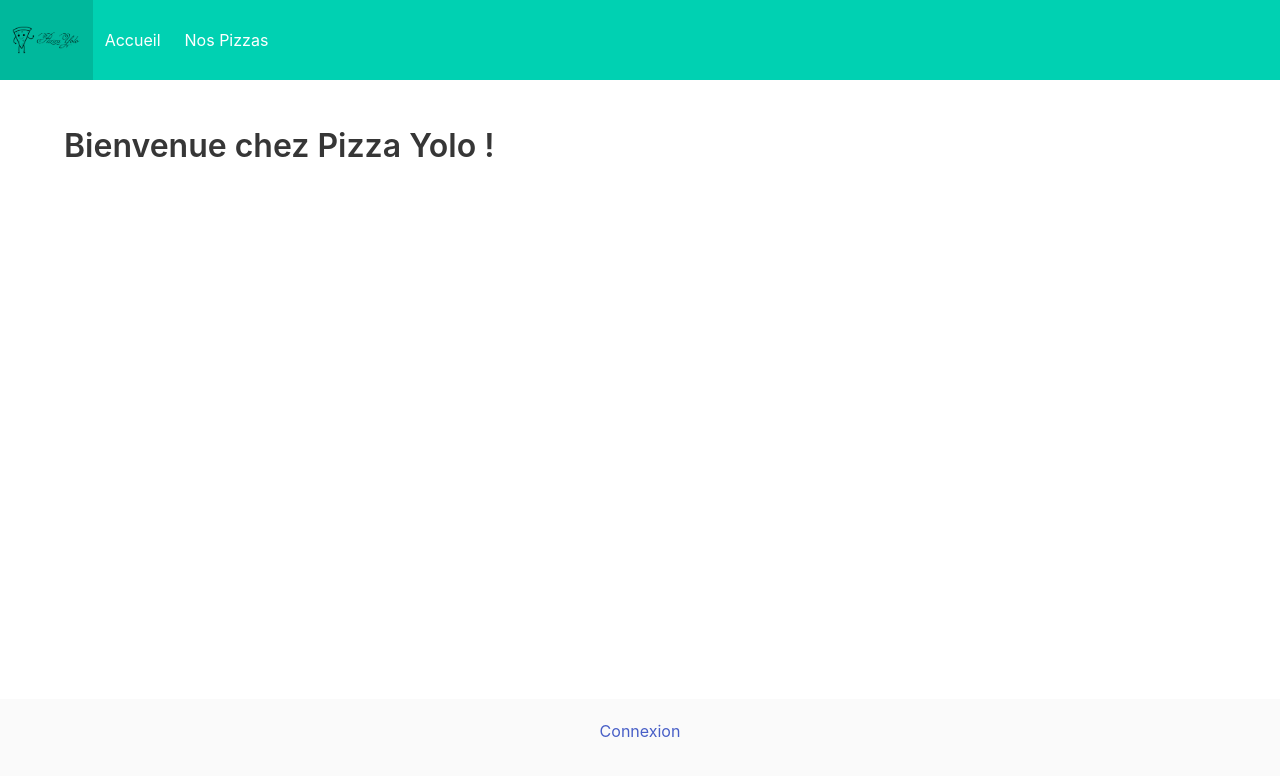
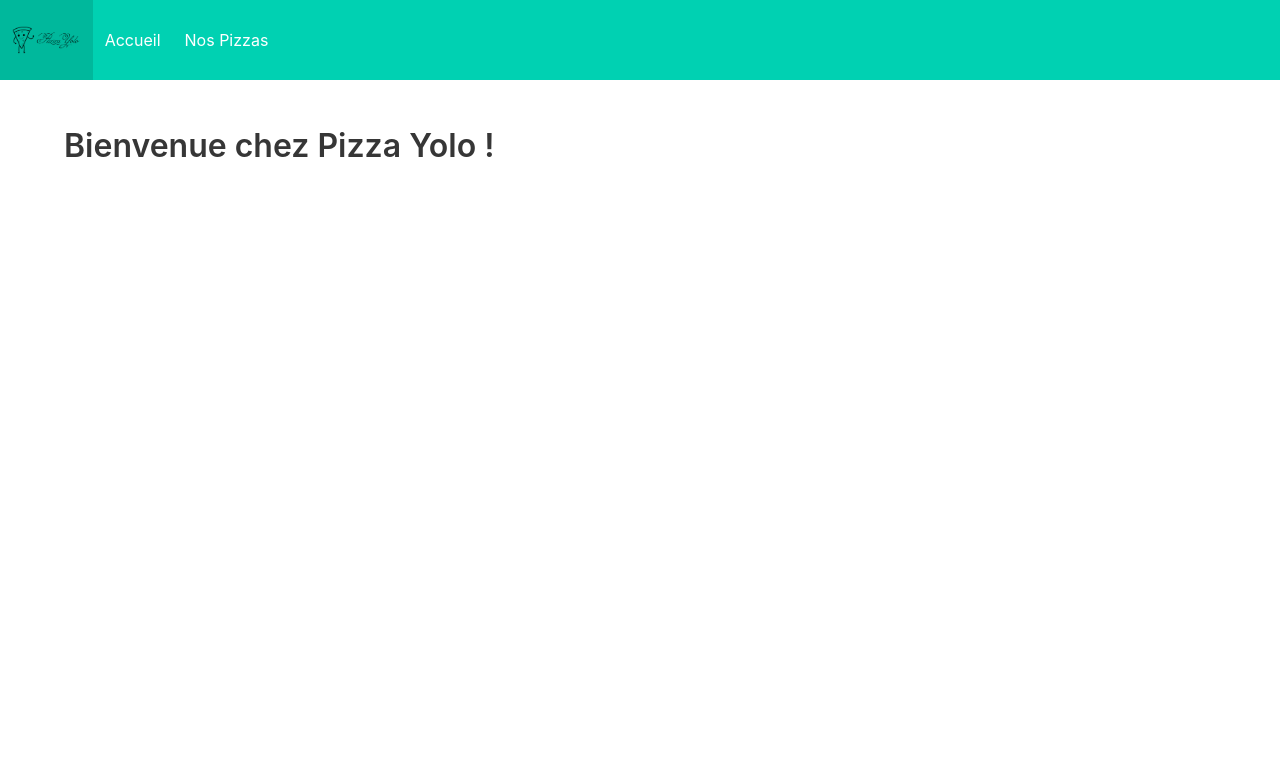
Before and after one commit to kvalium/react-scratch, a React app: page / in a window 1280 px wide. Shown: the top 776 px of the page. Built offline with nearby package versions, Linux system fonts and the light colour scheme; the HTML template or start-up script is replaced by a standard one.

Commit message:
remove footer

```diff
--- a/src/App.jsx
+++ b/src/App.jsx
@@ -1,5 +1,5 @@
 import React from 'react';
-import { TopBar, Footer, ErrorBoundary } from './components/Struct';
+import { TopBar, ErrorBoundary } from './components/Struct';
 import Router from './Router';
 
 /**
@@ -20,7 +20,6 @@
           </ErrorBoundary>
         </div>
       </section>
-      <Footer />
     </>
   );
 }
--- a/src/components/Struct/Footer.jsx
+++ /dev/null
@@ -1,20 +0,0 @@
-import React from 'react';
-import { Link } from 'react-router-dom';
-
-/**
- * App Footer
- *
- * * CONCEPTS
- * * --------
- * * Stateless component
- * * React Router Link usage
- */
-export default function Footer() {
-  return (
-    <footer className="footer">
-      <div className="content has-text-centered">
-        <Link to="/admin">Connexion</Link>
-      </div>
-    </footer>
-  );
-}
--- a/src/components/Struct/index.js
+++ b/src/components/Struct/index.js
@@ -6,5 +6,4 @@
  */
 export { default as TopBar } from './TopBar';
 export { default as NotFound } from './NotFound';
-export { default as Footer } from './Footer';
 export { default as ErrorBoundary } from './ErrorBoundary';
```
